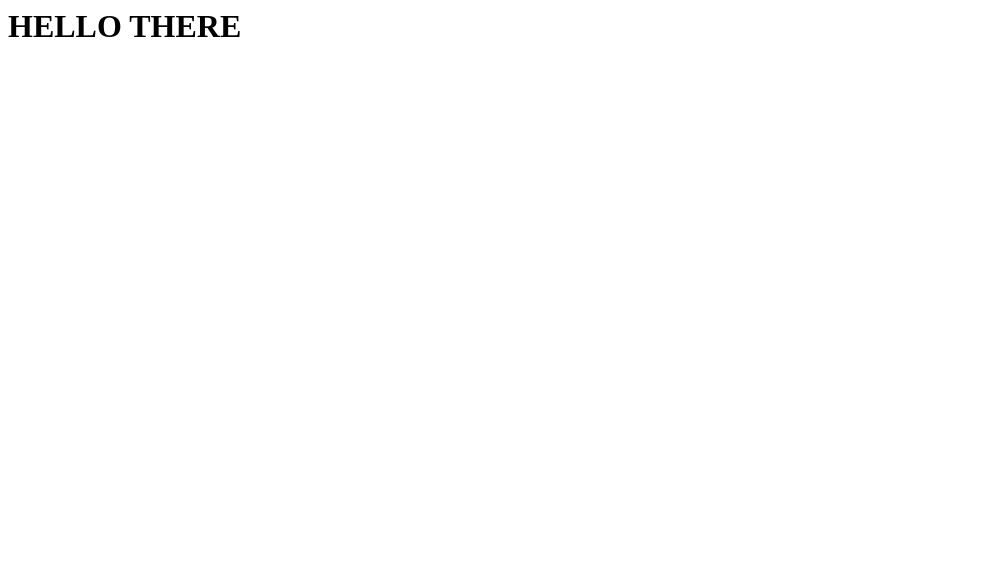
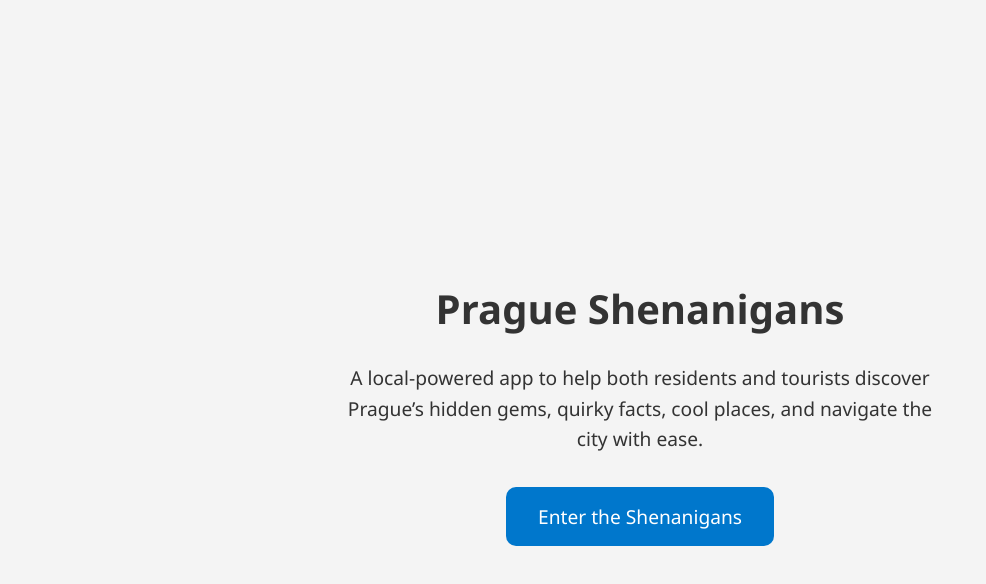
Before and after one commit to Prague-Shenanigans/prague-shenanigans.github.io, a plain HTML site: page index.html in a window 1280 px wide. Shown: the whole page, without its empty margins (0-986 px from the left). Drawn offline with Linux system fonts and the light colour scheme.

Commit message:
Update index.html

```diff
--- a/index.html
+++ b/index.html
@@ -1 +1,60 @@
-<h1>HELLO THERE</h1>
+<!DOCTYPE html>
+<html lang="en">
+<head>
+  <meta charset="UTF-8" />
+  <meta name="viewport" content="width=device-width, initial-scale=1.0" />
+  <title>Prague Shenanigans</title>
+  <style>
+    body {
+      margin: 0;
+      padding: 0;
+      font-family: 'Segoe UI', sans-serif;
+      background: #f4f4f4;
+      display: flex;
+      flex-direction: column;
+      justify-content: center;
+      align-items: center;
+      height: 100vh;
+      text-align: center;
+      color: #333;
+    }
+
+    h1 {
+      font-size: 2.5rem;
+      margin-bottom: 0.5rem;
+    }
+
+    p {
+      max-width: 600px;
+      margin-bottom: 2rem;
+      font-size: 1.2rem;
+      line-height: 1.6;
+    }
+
+    a.button {
+      display: inline-block;
+      padding: 1rem 2rem;
+      background-color: #0077cc;
+      color: #fff;
+      text-decoration: none;
+      border-radius: 10px;
+      font-size: 1.2rem;
+      transition: background 0.3s ease;
+    }
+
+    a.button:hover {
+      background-color: #005fa3;
+    }
+  </style>
+</head>
+<body>
+  <h1>Prague Shenanigans</h1>
+  <p>
+    A local-powered app to help both residents and tourists discover Prague’s hidden gems,
+    quirky facts, cool places, and navigate the city with ease.
+  </p>
+  <a class="button" href="https://github.com/YOUR-ORG-NAME/YOUR-REPO/blob/main/README.md" target="_blank">
+    Enter the Shenanigans
+  </a>
+</body>
+</html>
```
